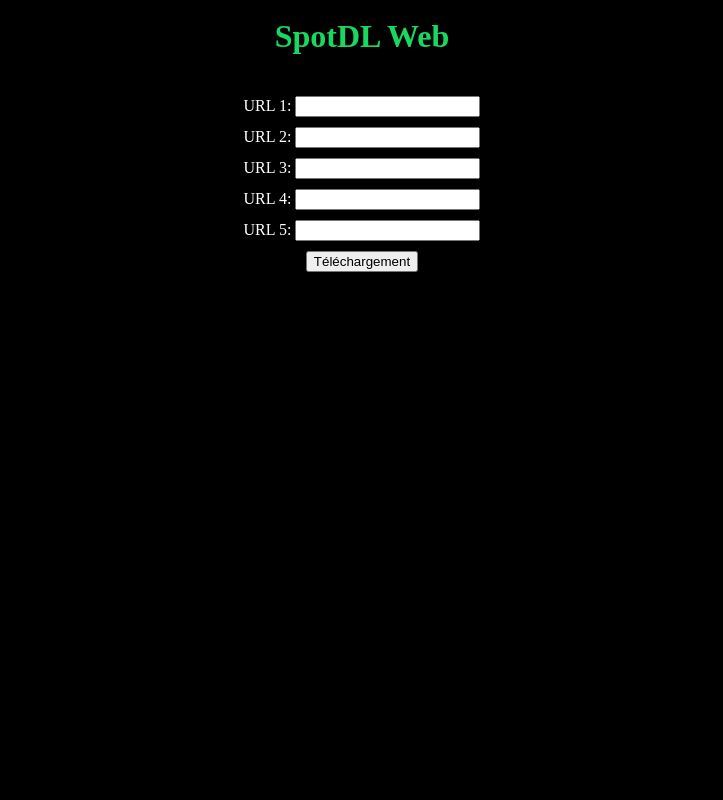
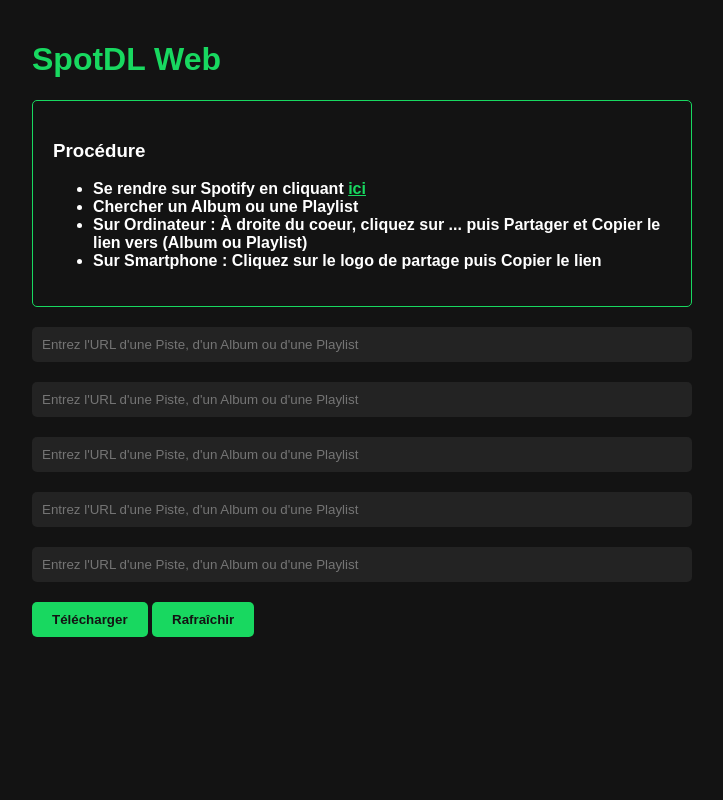
Before and after one commit to sozezzo/SpotDL_Web, a Flask app: page / in a window 1280 px wide. Shown: the whole page, without its empty margins (278-1001 px from the left). Run offline with Flask 3, Linux system fonts and the light colour scheme.

Commit message:
Réorganisation du code

```diff
--- a/app.py
+++ b/app.py
@@ -1,15 +1,51 @@
-from flask import Flask, request, redirect, url_for, send_file, render_template
+from flask import Flask, request, redirect, url_for, send_file, render_template, send_from_directory
+from subprocess import run
+from datetime import datetime
 import os
+import logging
 
 app = Flask(__name__)
 
-@app.route('/')
-def upload_form():
-    return render_template('upload.html')
+
+def process_file(urls):
+    download_param_album = '{artist}/{album}/{artist} - {title}'
+    download_param_playlist = '{playlist}/{artists}/{album} - {title} {artist}'
+    download_param_track = '{artist}/{album}/{artist} - {title}'
+
+    os.chdir('downloads')
+    # os.system(f'rm -rf *')
+
+    for url in urls:
+        if url:
+            if "album" in url:
+                run(['python3', '-m', 'spotdl', url, '--output', download_param_album])
+            elif "playlist" in url:
+                run(['python3', '-m', 'spotdl', url, '--output', download_param_playlist])
+            elif "track" in url:
+                run(['python3', '-m', 'spotdl', url, '--output', download_param_track])
+    # os.system(f'zip -r musics.zip ./downloads')
+    # run(['zip', '-r', 'musics.zip', '.'])
+    os.chdir('../')
+
 
 @app.route('/', methods=['GET', 'POST'])
-def index():
-    message = None
+def upload_form():
+    return render_template('index.html')
+
+# Fonctionne
+# @app.route('/download/<filename>')
+# def download_file(filename):
+#   PATH='file.txt'
+#   return send_file(PATH, as_attachment=True)
+
+
+@app.route('/download', methods=['POST'])
+def download_file():
+    # votre code de téléchargement ici
+    #   now = datetime.now()
+    #   date_time = now.strftime("%Y-%m-%d %H-%M-%S")
+    #   with open(f"file.txt", "w") as file:
+    #     file.write(date_time)
     if request.method == 'POST':
         url1 = request.form['url1']
         url2 = request.form['url2']
@@ -17,79 +53,27 @@ def index():
         url4 = request.form['url4']
         url5 = request.form['url5']
 
+        urls = [url1, url2, url3, url4, url5]
+
         # Vérifier si au moins un champ est vide
         if not url1 and not url2 and not url3 and not url4 and not url5:
             return render_template('erreur.html')
 
-        result = process_file(url1, url2, url3, url4, url5)
-    return render_template('download_complete.html')
+        # Créer le dossier 'downloads' s'il n'existe pas
+        if not os.path.exists('downloads'):
+            os.makedirs('downloads')
 
-def process_file(url1, url2, url3, url4, url5):
-    path = os.path.expanduser('~/musics')
-    download_param_album = '{artist}/{album}/{artist} - {title}'
-    download_param_playlist = '{playlist}/{artists}/{album} - {title} {artist}'
+        process_file(urls)
 
-    # Télécharger chaque URL s'il n'est pas vide
-    if url1:
-        if "album" in url1:
-            os.chdir(f"{path}")
-            os.system(f'python3 -m spotdl {url1} --output "{download_param_album}"')
-        elif "playlist" in url1:
-            os.chdir(f"{path}")
-            os.system(f'python3 -m spotdl {url1} --output "{download_param_playlist}"')
-
-    if url2:
-        if "album" in url2:
-            os.chdir(f"{path}")
-            os.system(f'python3 -m spotdl {url2} --output "{download_param_album}"')
-        elif "playlist" in url2:
-            os.chdir(f"{path}")
-            os.system(f'python3 -m spotdl {url2} --output "{download_param_playlist}"')
-
-    if url3:
-        if "album" in url3:
-            os.chdir(f"{path}")
-            os.system(f'python3 -m spotdl {url3} --output "{download_param_album}"')
-        elif "playlist" in url3:
-            os.chdir(f"{path}")
-            os.system(f'python3 -m spotdl {url3} --output "{download_param_playlist}"')
-
-    if url4:
-        if "album" in url4:
-            os.chdir(f"{path}")
-            os.system(f'python3 -m spotdl {url4} --output "{download_param_album}"')
-        elif "playlist" in url4:
-            os.chdir(f"{path}")
-            os.system(f'python3 -m spotdl {url4} --output "{download_param_playlist}"')
-
-    if url5:
-        if "album" in url5:
-            os.chdir(f"{path}")
-            os.system(f'python3 -m spotdl {url5} --output "{download_param_album}"')
-        elif "playlist" in url5:
-            os.chdir(f"{path}")
-            os.system(f'python3 -m spotdl {url5} --output "{download_param_playlist}"')
+    # path = "downloads/musics.zip"
+    # return send_file(path, as_attachment=True)
+    return render_template('finish.html')
 
 
-# def process_file(url):
-#     path = os.path.expanduser('~/musics')
-#     download_param_album = '{artist}/{album}/{artist} - {title}'
-#     download_param_playlist = '{playlist}/{artists}/{album} - {title} {artist}'
-
-#     if "album" in url:
-#         #os.makedirs(f"{path}")
-#         os.chdir(f"{path}")
-#         print ("album found")
-#         os.system(f'python3 -m spotdl {url} --output "{download_param_album}"')
-#     elif "playlist" in url:
-#         os.chdir(f"{path}")
-#         print("playlist found")
-#         os.system(f'python3 -m spotdl {url} --output "{download_param_playlist}"')
+@app.errorhandler(404)
+def page_not_found(error):  # error est necessaire
+    return render_template('404.html'), 404
 
 
-# @app.route('/download/<path:filename>')
-# def download_file(filename):
-#     return send_file(filename, attachment_filename=filename, as_attachment=True)
-
 if __name__ == '__main__':
-    app.run(debug=True, port=3000)
+    app.run(host='0.0.0.0', debug=True, port=3000)
--- /dev/null
+++ b/requirements.txt
@@ -0,0 +1,2 @@
+Flask==2.3.2
+spotdl==4.1.10
--- a/static/css/style.css
+++ b/static/css/style.css
@@ -1,39 +1,100 @@
+body {
+    margin: 0;
+    font-family: Arial, Helvetica, sans-serif;
+    background-color: #131313;
+    color: #ffffff;
+  }
 
-body {
-    background-color: black;
-}
+  .container {
+    max-width: 700px;
+    margin: 0 auto;
+    padding: 20px;
+    box-sizing: border-box;
+  }
 
-h1 {
-    /* border: 2px #eee solid; */
+  .bordered {
+    border: 1px solid rgb(24,216,96);
+    border-radius: 5px;
+    padding: 20px;
+    margin-bottom: 20px;
+  }
+
+  li {
+    font-weight: bold;
+  }
+
+  a {
+    text-decoration-color: rgb(24,216,96);
     color: rgb(24,216,96);
-    background-color: black;
-    text-align: center;
+  }
+
+  .form-group {
+    display: flex;
+    flex-direction: column;
+    margin-bottom: 20px;
+  }
+
+  .form-group label {
+    font-weight: bold;
+    margin-bottom: 5px;
+  }
+
+  .form-control {
+    background-color: #232323;
+    border: none;
+    border-radius: 5px;
     padding: 10px;
-}
+    color: #ffffff;
+  }
 
-h2 {
-    text-align: center;
-    margin: auto;
-    padding: 10px;
-    color: white;
-}
-
-.url {
-    display: flex;
-    justify-content: center;
-    align-items: center;
-    /* min-height:100%; */
-    background-color: black;
-    color: white
-}
+  /* .form-control:focus {
+    outline: none;
+    box-shadow: 0 0 0 2px rgb(24,216,96);
+  } */
+  .form-control:valid:not(:placeholder-shown) {
+    outline: none;
+    border: 2px solid rgb(24,216,96);
+  }
+  .form-control:invalid {
+    outline: none;
+    border: 2px solid red;
+  }
 
 
-input[type="submit"] {
-    display: block;
-    margin: auto;
-}
 
-button {
-    display: block;
-    margin: 10px auto;
+  .btn {
+    background-color: rgb(24,216,96);
+    border: none;
+    border-radius: 5px;
+    padding: 10px 20px;
+    color: #131313;
+    font-weight: bold;
+    cursor: pointer;
+    text-decoration:none
   }
+
+  .btn2 {
+      margin-top: 10px;
+      background-color: rgb(24,216,96);
+      border: none;
+      border-radius: 5px;
+      padding: 10px 20px;
+      color: #131313;
+      font-weight: bold;
+      cursor: pointer;
+      text-decoration:none
+  }
+
+  .btn:hover {
+    background-color: rgb(24,216,96);
+    color: whitesmoke
+  }
+
+  h1 {
+      color: rgb(24,216,96);
+  }
+
+  @media (max-width: 600px) {
+    .container {
+      padding: 10px;
+    }
--- /dev/null
+++ b/static/js/script.js
@@ -0,0 +1,6 @@
+function startDownload() {
+  document.getElementById('download-button').innerHTML = 'Téléchargement en cours...';
+  }
+function refreshPage() {
+  window.location.reload();
+  }
--- /dev/null
+++ b/templates/index.html
@@ -0,0 +1,47 @@
+<!DOCTYPE html>
+<html>
+<head>
+  <meta charset="UTF-8">
+  <link rel="stylesheet" href="static/css/style.css" , filename= 'style.css'>
+  <script src="/static/js/script.js"></script>
+  <meta name="viewport" content="width=device-width, initial-scale=1">
+  <title>SpotDL Web</title>
+</head>
+
+<body>
+  <div class="container">
+    <h1 class="title">SpotDL Web</h1>
+    <div class="bordered">
+      <p>
+        <h3>Procédure</h3>
+        <ul>
+          <li>Se rendre sur Spotify en cliquant <a rel="stylesheet" href="https://open.spotify.com/" target="_blank">ici</a></li>
+          <li>Chercher un Album ou une Playlist</li>
+          <li>Sur Ordinateur : À droite du coeur, cliquez sur ...  puis Partager et Copier le lien vers (Album ou Playlist)</li>
+          <li>Sur Smartphone : Cliquez sur le logo de partage puis Copier le lien</li>
+        </ul>
+      <p>
+    </div>
+    <form action="/download" method="POST">
+      <div class="form-group">
+        <input type="text" class="form-control" name="url1" id="url1" pattern="^https://open\.spotify\.com/(?:album|playlist|track)/[\w-]+(?:\?si=[\w-]+)?$" placeholder="Entrez l'URL d'une Piste, d'un Album ou d'une Playlist">
+      </div>
+      <div class="form-group">
+        <input type="text" class="form-control" name="url2" id="url2" pattern="^https://open\.spotify\.com/(?:album|playlist|track)/[\w-]+(?:\?si=[\w-]+)?$" placeholder="Entrez l'URL d'une Piste, d'un Album ou d'une Playlist">
+      </div>
+      <div class="form-group">
+        <input type="text" class="form-control" name="url3" id="url3" pattern="^https://open\.spotify\.com/(?:album|playlist|track)/[\w-]+(?:\?si=[\w-]+)?$" placeholder="Entrez l'URL d'une Piste, d'un Album ou d'une Playlist">
+      </div>
+      <div class="form-group">
+        <input type="text" class="form-control" name="url4" id="url4" pattern="^https://open\.spotify\.com/(?:album|playlist|track)/[\w-]+(?:\?si=[\w-]+)?$" placeholder="Entrez l'URL d'une Piste, d'un Album ou d'une Playlist">
+      </div>
+      <div class="form-group">
+        <input type="text" class="form-control" name="url5" id="url5" pattern="^https://open\.spotify\.com/(?:album|playlist|track)/[\w-]+(?:\?si=[\w-]+)?$" placeholder="Entrez l'URL d'une Piste, d'un Album ou d'une Playlist">
+      </div>
+      <button type="submit" class="btn" id="download-button" onclick="startDownload()">Télécharger</button>
+      <button type="reset" class="btn" id="refresh-button" onclick="refreshPage()">Rafraîchir</button>
+    </form>
+  </div>
+
+</body>
+</html>
--- a/templates/upload.html
+++ /dev/null
@@ -1,43 +0,0 @@
-<head>
-    <meta charset="UTF-8">
-    <link rel="stylesheet" href="{{ url_for('static', filename= 'css/style.css') }}">
-    <title>SpotDL Web</title>
-</head>
-
-    <h1>SpotDL Web</h1>
-    <div class="url">
-    <form method="POST">
-        <!-- <label for="url">URL:</label>
-        <input type="text" name="url" id="url"> -->
-
-        <div style="margin-top: 10px;">
-            <label for="url1">URL 1:</label>
-            <input type="text" name="url1" id="url1">
-        </div>
-
-        <div style="margin-top: 10px;">
-            <label for="url2">URL 2:</label>
-            <input type="text" name="url2" id="url2">
-        </div>
-
-        <div style="margin-top: 10px;">
-            <label for="url3">URL 3:</label>
-            <input type="text" name="url3" id="url3">
-        </div>
-
-        <div style="margin-top: 10px;">
-            <label for="url4">URL 4:</label>
-            <input type="text" name="url4" id="url4">
-        </div>
-
-        <div style="margin-top: 10px;">
-            <label for="url5">URL 5:</label>
-            <input type="text" name="url5" id="url5">
-        </div>
-
-        <div style="margin-top: 10px;">
-            <input type="submit" value="Téléchargement">
-        </div>
-
-    </form>
-    </div>
```
Also changed, not shown: templates/404.html (added, +29 -0 lines), templates/download_complete.html (deleted, +0 -10 lines), templates/erreur.html (+35 -11 lines), templates/finish.html (added, +18 -0 lines), templates/layout.html (added, +16 -0 lines), templates/modele.html (added, +7 -0 lines), 2 other files.
